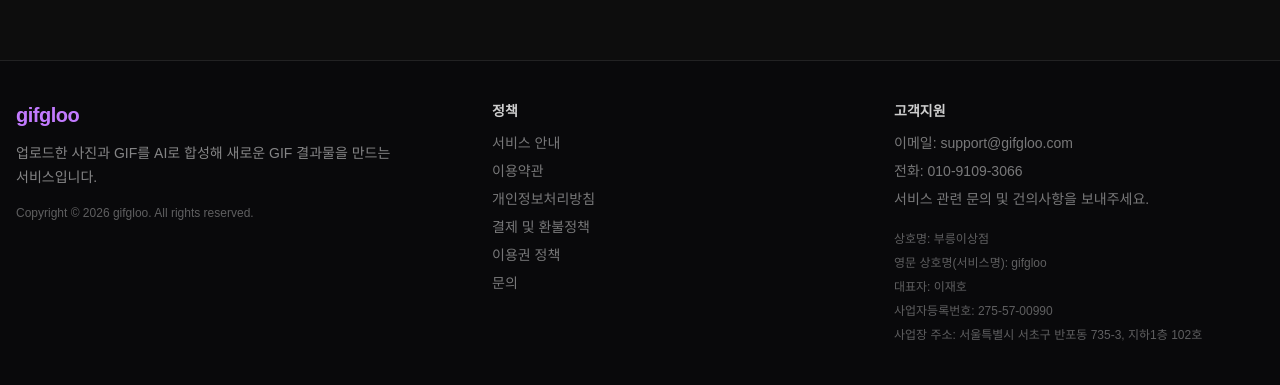
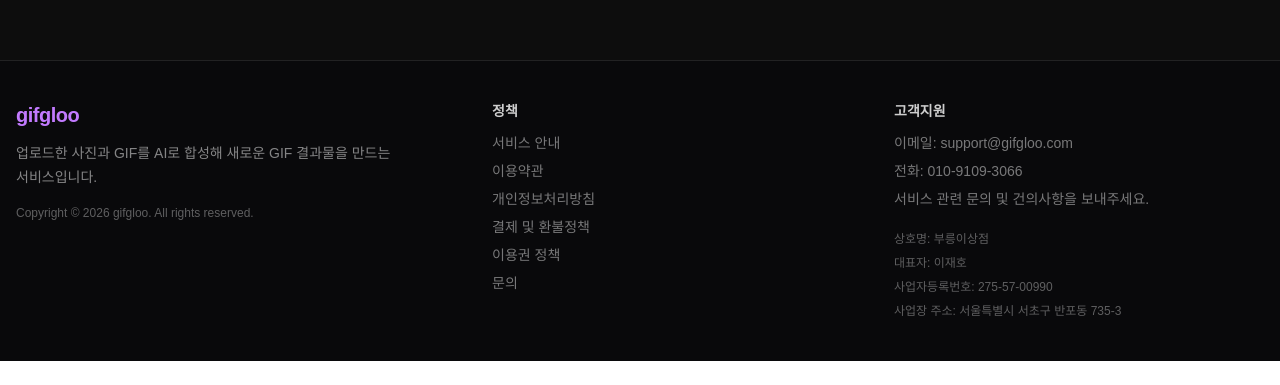
Before and after one commit to gigcot/gifgloo-frontend, a Next.js app: page /coming-soon in a window 1280 px wide. Shown: the part 740-1125 px from the top of the page. After the commit the page ends 1101 px from the top, so only its background shows below. Built offline with nearby package versions, Linux system fonts and the light colour scheme.

Commit message:
Revert "fix: update business information"
This reverts commit 448ea9f8dc42ab805e78ab28b86a1ff242740955.

```diff
--- a/shared/ui/Footer.tsx
+++ b/shared/ui/Footer.tsx
@@ -41,10 +41,9 @@
           </div>
           <div className="mt-5 space-y-1 text-xs leading-5 text-white/35">
             <p>상호명: 부릉이상점</p>
-            <p>영문 상호명(서비스명): gifgloo</p>
             <p>대표자: 이재호</p>
             <p>사업자등록번호: 275-57-00990</p>
-            <p>사업장 주소: 서울특별시 서초구 반포동 735-3, 지하1층 102호</p>
+            <p>사업장 주소: 서울특별시 서초구 반포동 735-3</p>
           </div>
         </div>
       </div>
```
